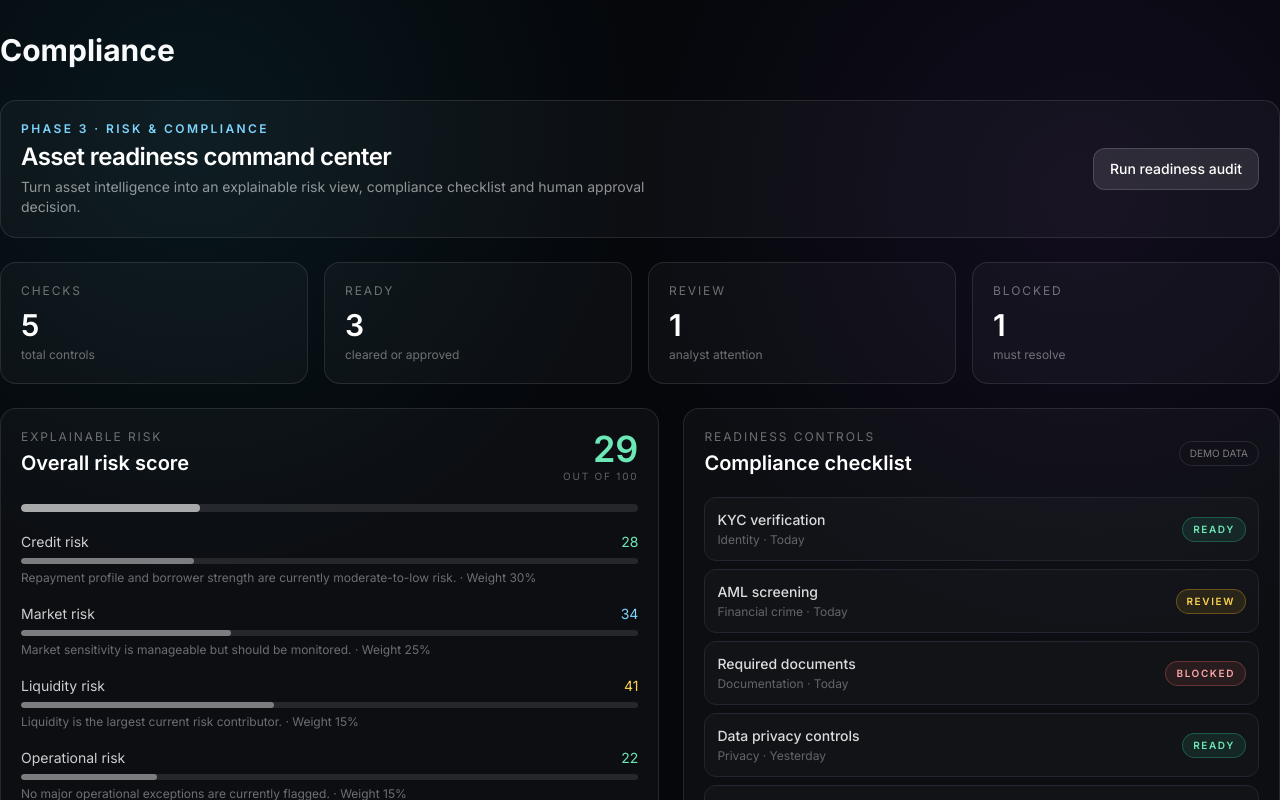
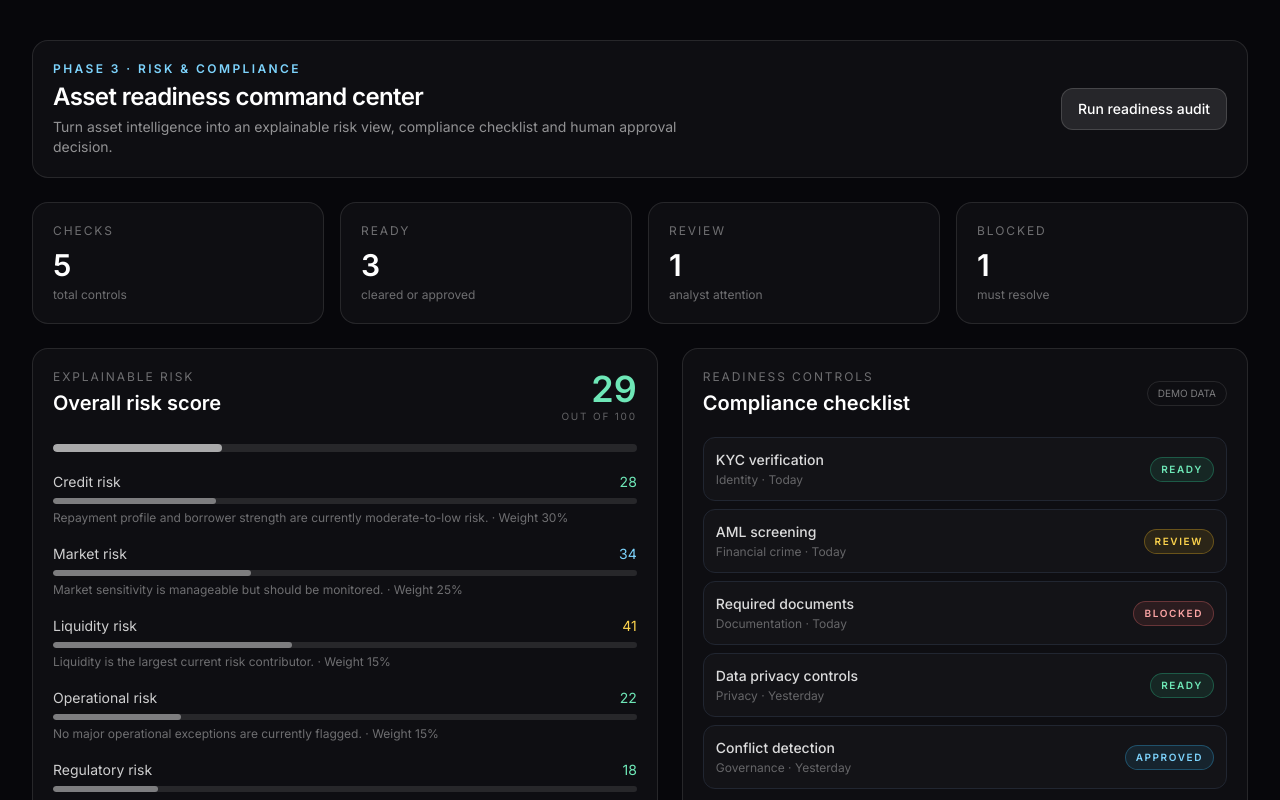
Before and after one commit to BSMbennet/AssetFlow-AI, a Next.js app in the folder apps/web/: page /compliance in a window 1280 px wide. Shown: the top 800 px of the page. Built offline with nearby package versions, Linux system fonts and the light colour scheme.

Commit message:
Polish phase 3 compliance page

```diff
--- a/apps/web/src/app/compliance/page.tsx
+++ b/apps/web/src/app/compliance/page.tsx
@@ -4,11 +4,12 @@
 
 export default function CompliancePage() {
   return (
-    <div className="container mx-auto py-8">
-      <h1 className="text-3xl font-bold mb-8">Compliance</h1>
-      <Suspense fallback={<LoadingSpinner />}>
-        <ComplianceDashboard />
-      </Suspense>
-    </div>
+    <main className="min-h-screen bg-[#07070b]">
+      <div className="mx-auto max-w-7xl px-4 py-8 md:px-8 md:py-10">
+        <Suspense fallback={<LoadingSpinner />}>
+          <ComplianceDashboard />
+        </Suspense>
+      </div>
+    </main>
   );
 }
```
